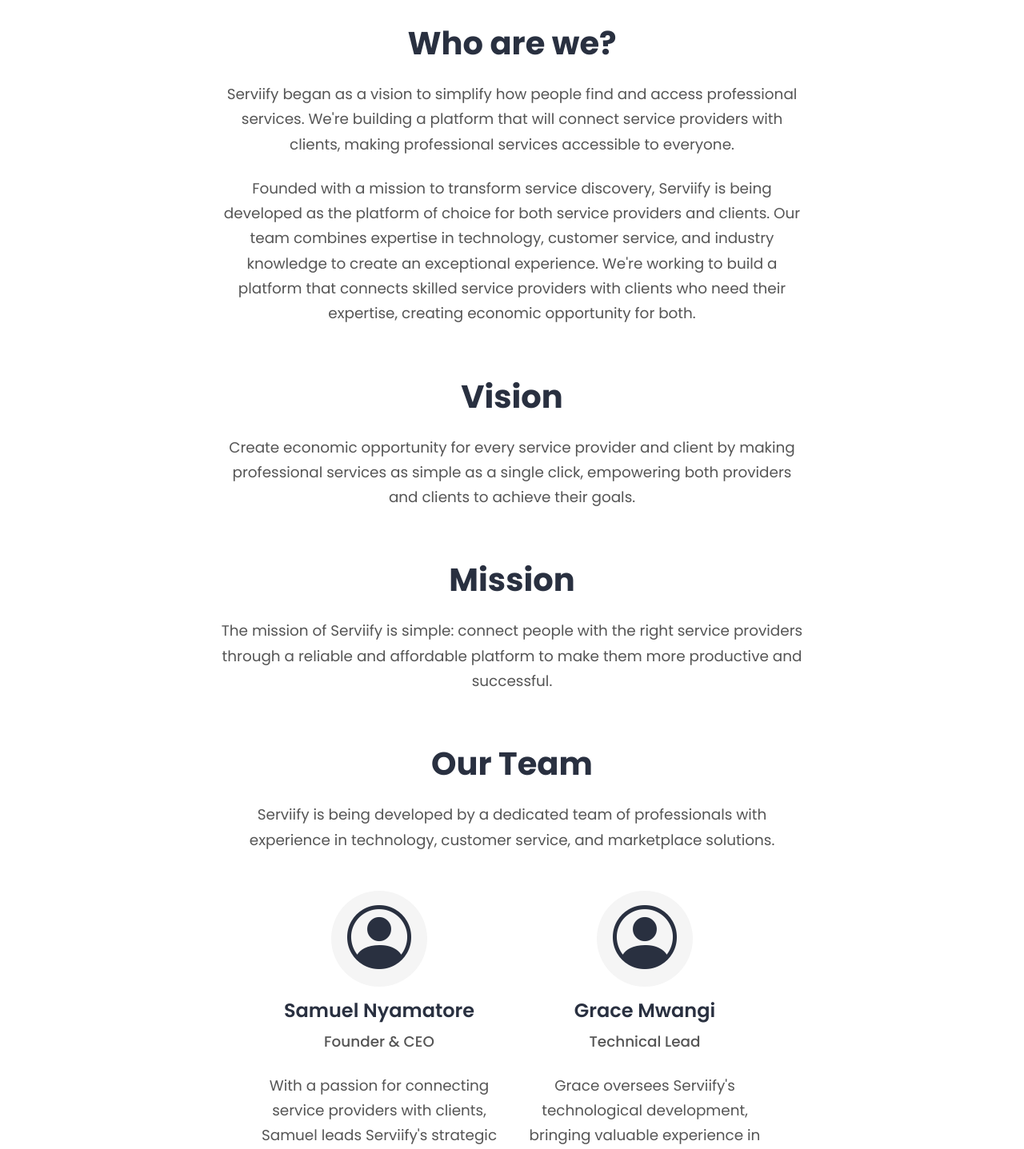
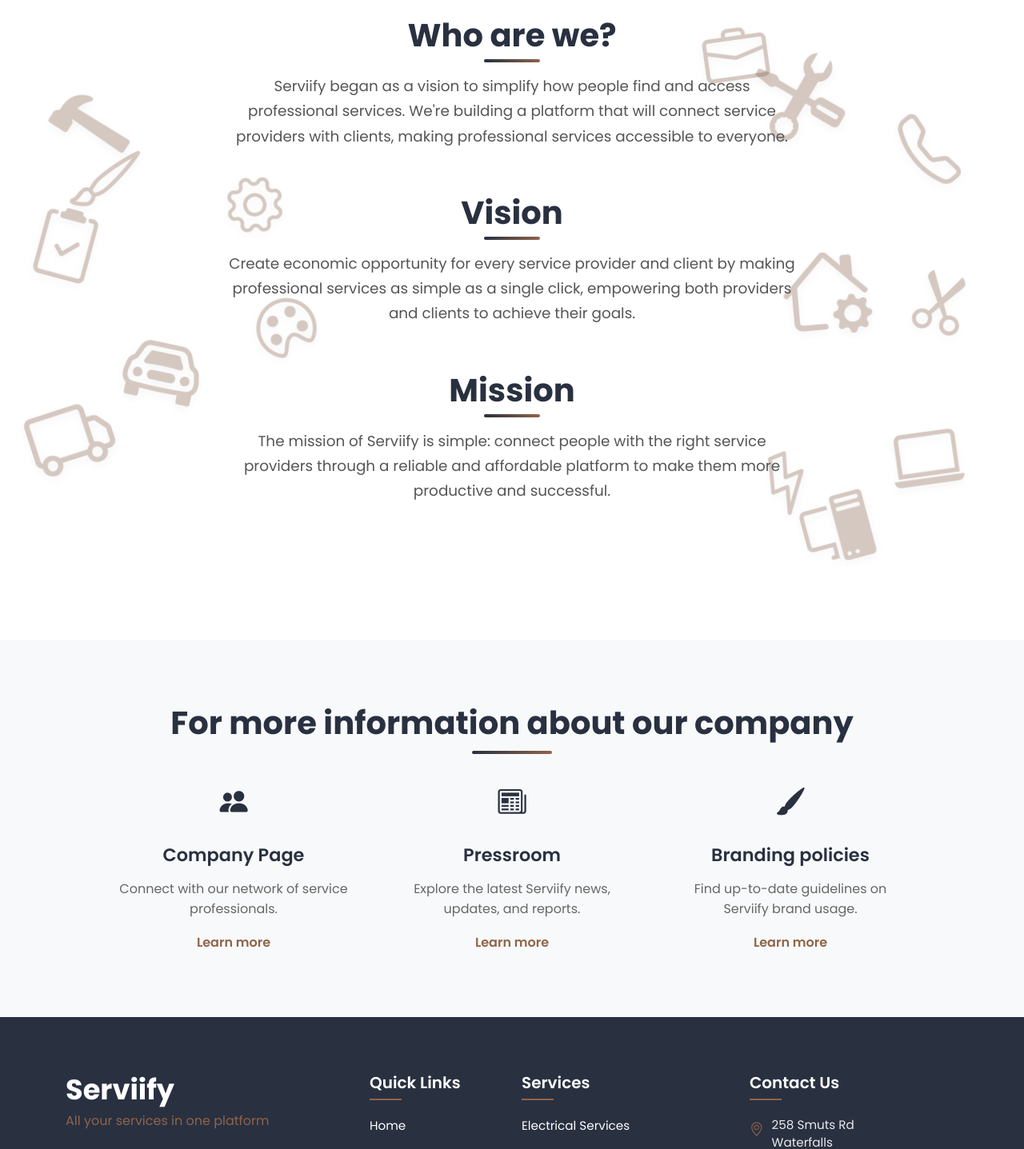
Before and after one commit to Mkayzw/serviify-website, a React (Vite) app: page /about in a window 1280 px wide. Shown: the part 100-1537 px from the top of the page at 80% size. Built offline with nearby package versions, Linux system fonts and the light colour scheme.

Commit message:
about me page update

```diff
--- a/src/components/About.tsx
+++ b/src/components/About.tsx
@@ -23,8 +23,24 @@
       </div>
 
       <div className="about-container">
+        {/* Background service icons */}
+        <div className="bg-icon bg-icon-1"><i className="bi bi-tools"></i></div>
+        <div className="bg-icon bg-icon-2"><i className="bi bi-brush"></i></div>
+        <div className="bg-icon bg-icon-3"><i className="bi bi-house-gear"></i></div>
+        <div className="bg-icon bg-icon-4"><i className="bi bi-car-front"></i></div>
+        <div className="bg-icon bg-icon-5"><i className="bi bi-laptop"></i></div>
+        <div className="bg-icon bg-icon-6"><i className="bi bi-gear"></i></div>
+        <div className="bg-icon bg-icon-7"><i className="bi bi-hammer"></i></div>
+        <div className="bg-icon bg-icon-8"><i className="bi bi-scissors"></i></div>
+        <div className="bg-icon bg-icon-9"><i className="bi bi-truck"></i></div>
+        <div className="bg-icon bg-icon-10"><i className="bi bi-telephone"></i></div>
+        <div className="bg-icon bg-icon-11"><i className="bi bi-lightning"></i></div>
+        <div className="bg-icon bg-icon-12"><i className="bi bi-clipboard2-check"></i></div>
+        <div className="bg-icon bg-icon-13"><i className="bi bi-briefcase"></i></div>
+        <div className="bg-icon bg-icon-14"><i className="bi bi-palette"></i></div>
+        <div className="bg-icon bg-icon-15"><i className="bi bi-pc-display"></i></div>
+
         <div className="about-content">
-
           <section className="about-section">
             <h2>Who are we?</h2>
             <p className="about-intro">
@@ -32,15 +48,7 @@
               We're building a platform that will connect service providers with clients,
               making professional services accessible to everyone.
             </p>
-            <p>
-              Founded with a mission to transform service discovery, Serviify is being developed as the platform of choice
-              for both service providers and clients. Our team combines expertise in technology,
-              customer service, and industry knowledge to create an exceptional experience.
 
-
-              We're working to build a platform that connects skilled service providers with clients who need their
-              expertise, creating economic opportunity for both.
-            </p>
           </section>
 
           <section className="about-section">
@@ -58,71 +66,6 @@
               through a reliable and affordable platform to make them more productive and successful.
             </p>
           </section>
-
-          <section className="about-section">
-            <h2>Our Team</h2>
-            <p>
-              Serviify is being developed by a dedicated team of professionals with experience in technology,
-              customer service, and marketplace solutions.
-            </p>
-
-            <div className="team-members">
-              <div className="team-member">
-                <div className="member-photo">
-                  <i className="bi bi-person-circle"></i>
-                </div>
-                <h3>Samuel Nyamatore</h3>
-                <p className="member-title">Founder & CEO</p>
-                <p className="member-bio">
-                  With a passion for connecting service providers with clients,
-                  Samuel leads Serviify's strategic vision and development.
-                </p>
-              </div>
-
-              <div className="team-member">
-                <div className="member-photo">
-                  <i className="bi bi-person-circle"></i>
-                </div>
-                <h3>Grace Mwangi</h3>
-                <p className="member-title">Technical Lead</p>
-                <p className="member-bio">
-                  Grace oversees Serviify's technological development,
-                  bringing valuable experience in software engineering and platform architecture.
-                </p>
-              </div>
-
-              <div className="team-member">
-                <div className="member-photo">
-                  <i className="bi bi-person-circle"></i>
-                </div>
-                <h3>David Moyo</h3>
-                <p className="member-title">Operations Lead</p>
-                <p className="member-bio">
-                  David manages operational planning and service provider strategies,
-                  working to ensure Serviify will deliver exceptional experiences for all users.
-                </p>
-              </div>
-            </div>
-          </section>
-
-          <div className="impact-stats">
-            <div className="stat-card">
-              <h3>100k+</h3>
-              <p>Target Users</p>
-            </div>
-            <div className="stat-card">
-              <h3>50K+</h3>
-              <p>Provider Goal</p>
-            </div>
-            <div className="stat-card">
-              <h3>100+</h3>
-              <p>Planned Categories</p>
-            </div>
-            <div className="stat-card">
-              <h3>95%</h3>
-              <p>Satisfaction Target</p>
-            </div>
-          </div>
         </div>
       </div>
 
@@ -131,29 +74,24 @@
           <h2 className="more-info-title">For more information about our company</h2>
 
           <div className="info-links">
-            <div className="info-link-item">
-              <i className="bi bi-grid-3x3-gap-fill" style={{fontSize: "2.5rem", color: "#293040"}}></i>
-              <h3>Products and services</h3>
-              <p>Grow your business with our unique mix of products.</p>
-              <Link to="/services" className="learn-more-link">Learn more</Link>
-            </div>
+
 
             <div className="info-link-item">
-              <i className="bi bi-people-fill" style={{fontSize: "2.5rem", color: "#293040"}}></i>
+              <i className="bi bi-people-fill" style={{fontSize: "2.2rem", color: "#293040"}}></i>
               <h3>Company Page</h3>
               <p>Connect with our network of service professionals.</p>
               <Link to="/about" className="learn-more-link">Learn more</Link>
             </div>
 
             <div className="info-link-item">
-              <i className="bi bi-newspaper" style={{fontSize: "2.5rem", color: "#293040"}}></i>
+              <i className="bi bi-newspaper" style={{fontSize: "2.2rem", color: "#293040"}}></i>
               <h3>Pressroom</h3>
               <p>Explore the latest Serviify news, updates, and reports.</p>
               <Link to="/help-centre" className="learn-more-link">Learn more</Link>
             </div>
 
             <div className="info-link-item">
-              <i className="bi bi-brush-fill" style={{fontSize: "2.5rem", color: "#293040"}}></i>
+              <i className="bi bi-brush-fill" style={{fontSize: "2.2rem", color: "#293040"}}></i>
               <h3>Branding policies</h3>
               <p>Find up-to-date guidelines on Serviify brand usage.</p>
               <Link to="/terms-of-service" className="learn-more-link">Learn more</Link>
--- a/src/styles/About.css
+++ b/src/styles/About.css
@@ -58,38 +58,146 @@
   color: #1e2532;
 }
 
-/* About container */
+/* Background Service Icons */
+.bg-icon {
+  position: absolute;
+  z-index: 0;
+  opacity: 0.3;
+  font-size: 6rem;
+  color: #764c35;
+  transform: rotate(-10deg);
+}
+
+.bg-icon i {
+  filter: drop-shadow(0 4px 6px rgba(0, 0, 0, 0.15));
+}
+
+
+.bg-icon-1 {
+  top: 10%;
+  right: 18%;
+  transform: rotate(-15deg);
+}
+
+.bg-icon-2 {
+  top: 25%;
+  left: 7%;
+  transform: rotate(8deg);
+  font-size: 5rem;
+}
+
+.bg-icon-3 {
+  top: 40%;
+  right: 15%;
+  transform: rotate(-5deg);
+  font-size: 7rem;
+}
+
+.bg-icon-4 {
+  top: 55%;
+  left: 12%;
+  transform: rotate(12deg);
+}
+
+.bg-icon-5 {
+  top: 70%;
+  right: 6%;
+  transform: rotate(-8deg);
+  font-size: 5.5rem;
+}
+
+.bg-icon-6 {
+  top: 30%;
+  left: 22%;
+  transform: rotate(20deg);
+  font-size: 4.5rem;
+}
+
+.bg-icon-7 {
+  top: 15%;
+  left: 5%;
+  transform: rotate(-12deg);
+}
+
+.bg-icon-8 {
+  top: 45%;
+  right: 5%;
+  transform: rotate(15deg);
+  font-size: 5rem;
+}
+
+.bg-icon-9 {
+  top: 65%;
+  left: 3%;
+  transform: rotate(-18deg);
+  font-size: 6.5rem;
+}
+
+.bg-icon-10 {
+  top: 20%;
+  right: 6%;
+  transform: rotate(5deg);
+  font-size: 5.2rem;
+}
+
+.bg-icon-11 {
+  top: 75%;
+  right: 20%;
+  transform: rotate(-22deg);
+  font-size: 4.8rem;
+}
+
+.bg-icon-12 {
+  top: 35%;
+  left: 3%;
+  transform: rotate(15deg);
+  font-size: 5.5rem;
+}
+
+.bg-icon-13 {
+  top: 5%;
+  right: 25%;
+  transform: rotate(-8deg);
+  font-size: 5rem;
+}
+
+.bg-icon-14 {
+  top: 50%;
+  left: 25%;
+  transform: rotate(12deg);
+  font-size: 4.7rem;
+}
+
+.bg-icon-15 {
+  top: 82%;
+  right: 15%;
+  transform: rotate(-15deg);
+  font-size: 5.2rem;
+}
+
+/* Document style container */
 .about-container {
   flex: 1;
   width: 100%;
+  position: relative;
+  overflow: hidden;
+  background-color: white;
 }
 
 .about-content {
   max-width: 800px;
   margin: 0 auto;
-  padding: 60px 30px;
+  padding: 50px 30px;
   font-family: 'Poppins', sans-serif;
+  position: relative;
+  z-index: 2;
 }
 
-.about-title {
-  color: #293040;
-  font-size: 3rem;
-  margin-bottom: 2rem;
-  text-align: center;
-  font-weight: 800;
-  position: relative;
-  display: inline-block;
-  width: 100%;
-}
 
 .about-section {
-  margin-bottom: 4rem;
-  padding: 0;
+  margin-bottom: 3.5rem;
+  padding: 0 15px;
   position: relative;
-}
-
-.about-section:first-child {
-  margin-top: 0;
 }
 
 .about-section h2 {
@@ -100,6 +208,18 @@
   position: relative;
   display: block;
   text-align: center;
+}
+
+.about-section h2::after {
+  content: '';
+  position: absolute;
+  width: 70px;
+  height: 4px;
+  background: linear-gradient(to right, #293040, #8f6449);
+  bottom: -10px;
+  left: 50%;
+  transform: translateX(-50%);
+  border-radius: 2px;
 }
 
 .about-intro {
@@ -119,7 +239,7 @@
   text-align: center;
 }
 
-/* Services Grid - converted to vertical list */
+
 .services-grid {
   display: flex;
   flex-direction: column;
@@ -223,18 +343,22 @@
   margin: 5rem 0;
 }
 
-/* More Info section */
+/* Document style More Info Section */
 .more-info-section {
-  margin-top: 5rem;
+  margin-top: 4rem;
   background-color: #f8f9fa;
   padding: 5rem 0;
   width: 100%;
+  position: relative;
+  overflow: hidden;
 }
 
 .more-info-content {
   max-width: 1100px;
   margin: 0 auto;
   padding: 0 30px;
+  position: relative;
+  z-index: 2;
 }
 
 .more-info-title {
@@ -243,13 +367,26 @@
   text-align: center;
   margin-bottom: 3rem;
   font-weight: 700;
+  position: relative;
+}
+
+.more-info-title::after {
+  content: '';
+  position: absolute;
+  width: 100px;
+  height: 4px;
+  background: linear-gradient(to right, #293040, #8f6449);
+  bottom: -15px;
+  left: 50%;
+  transform: translateX(-50%);
+  border-radius: 2px;
 }
 
 .info-links {
   display: flex;
   flex-wrap: wrap;
   justify-content: center;
-  gap: 2rem;
+  gap: 3rem;
 }
 
 .info-link-item {
@@ -273,14 +410,27 @@
 }
 
 .learn-more-link {
-  color: #293040;
+  color: #8f6449;
   font-weight: 600;
   text-decoration: none;
   font-size: 1rem;
+  position: relative;
+  display: inline-block;
 }
 
-.learn-more-link:hover {
-  text-decoration: underline;
+.learn-more-link::after {
+  content: '';
+  position: absolute;
+  width: 0;
+  height: 2px;
+  bottom: -2px;
+  left: 0;
+  background-color: #8f6449;
+  transition: width 0.3s;
+}
+
+.learn-more-link:hover::after {
+  width: 100%;
 }
 
 /* Team Members Section */
```
